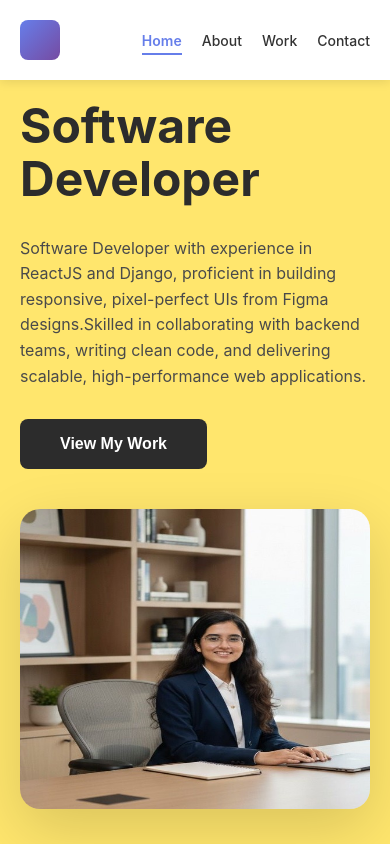
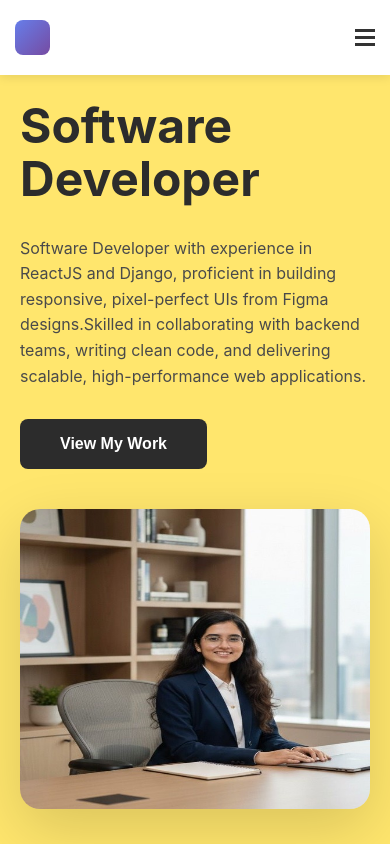
Before and after one commit to bhagyashri-1733/portfolio, a React (Create React App) app: page / in a window 390 px wide. Shown: the top 844 px of the page. Built offline with nearby package versions, Linux system fonts and the light colour scheme.

Commit message:
%MESSAGE%

```diff
--- a/src/components/Navbar.css
+++ b/src/components/Navbar.css
@@ -69,16 +69,92 @@
   background-color: #667eea;
 }
 
+/* Mobile Hamburger Menu */
+.hamburger {
+  display: none;
+  cursor: pointer;
+  flex-direction: column;
+  gap: 4px;
+}
+
+.bar {
+  width: 25px;
+  height: 3px;
+  background-color: #333;
+  transition: 0.3s;
+}
+
+.hamburger.open .bar:nth-child(1) {
+  transform: rotate(-45deg) translate(-5px, 6px);
+}
+
+.hamburger.open .bar:nth-child(2) {
+  opacity: 0;
+}
+
+.hamburger.open .bar:nth-child(3) {
+  transform: rotate(45deg) translate(-5px, -6px);
+}
+
 @media (max-width: 768px) {
+  .hamburger {
+    display: flex;
+  }
+
   .nav-menu {
-    gap: 20px;
+    position: absolute;
+    top: 100%;
+    left: 0;
+    width: 100%;
+    background-color: #fff;
+    flex-direction: column;
+    padding: 20px 0;
+    box-shadow: 0 5px 15px rgba(0, 0, 0, 0.1);
+    margin: 0;
+    transform: translateY(-100%);
+    opacity: 0;
+    visibility: hidden;
+    transition: all 0.3s ease;
+    z-index: 1000;
+  }
+
+  .nav-menu.active {
+    transform: translateY(0);
+    opacity: 1;
+    visibility: visible;
+  }
+
+  .nav-item {
+    margin: 10px 0;
+    text-align: center;
+  }
+
+  .nav-link {
+    padding: 10px 20px;
+    display: block;
+    font-size: 16px;
   }
 
   .nav-container {
     padding: 0 20px;
   }
 
+  .logo-icon {
+    width: 35px;
+    height: 35px;
+  }
+}
+
+@media (max-width: 480px) {
+  .nav-container {
+    padding: 0 15px;
+  }
+
   .nav-link {
     font-size: 14px;
   }
+
+  .bar {
+    width: 20px;
+  }
 }
--- a/src/components/navbar.js
+++ b/src/components/navbar.js
@@ -1,25 +1,36 @@
-import React from 'react';
+import React, { useState } from 'react';
 import './Navbar.css';
 
 function Navbar() {
+  const [isOpen, setIsOpen] = useState(false);
+
+  const toggleMenu = () => {
+    setIsOpen(!isOpen);
+  };
+
   return (
     <nav className="navbar">
       <div className="nav-container">
         <div className="nav-logo">
           <div className="logo-icon"></div>
         </div>
-        <ul className="nav-menu">
+        <div className={`hamburger ${isOpen ? 'open' : ''}`} onClick={toggleMenu}>
+          <span className="bar"></span>
+          <span className="bar"></span>
+          <span className="bar"></span>
+        </div>
+        <ul className={`nav-menu ${isOpen ? 'active' : ''}`}>
           <li className="nav-item">
-            <a href="#home" className="nav-link active">Home</a>
+            <a href="#home" className="nav-link active" onClick={() => setIsOpen(false)}>Home</a>
           </li>
           <li className="nav-item">
-            <a href="#about" className="nav-link">About</a>
+            <a href="#about" className="nav-link" onClick={() => setIsOpen(false)}>About</a>
           </li>
           <li className="nav-item">
-            <a href="#work" className="nav-link">Work</a>
+            <a href="#work" className="nav-link" onClick={() => setIsOpen(false)}>Work</a>
           </li>
           <li className="nav-item">
-            <a href="#contact" className="nav-link">Contact</a>
+            <a href="#contact" className="nav-link" onClick={() => setIsOpen(false)}>Contact</a>
           </li>
         </ul>
       </div>
```
